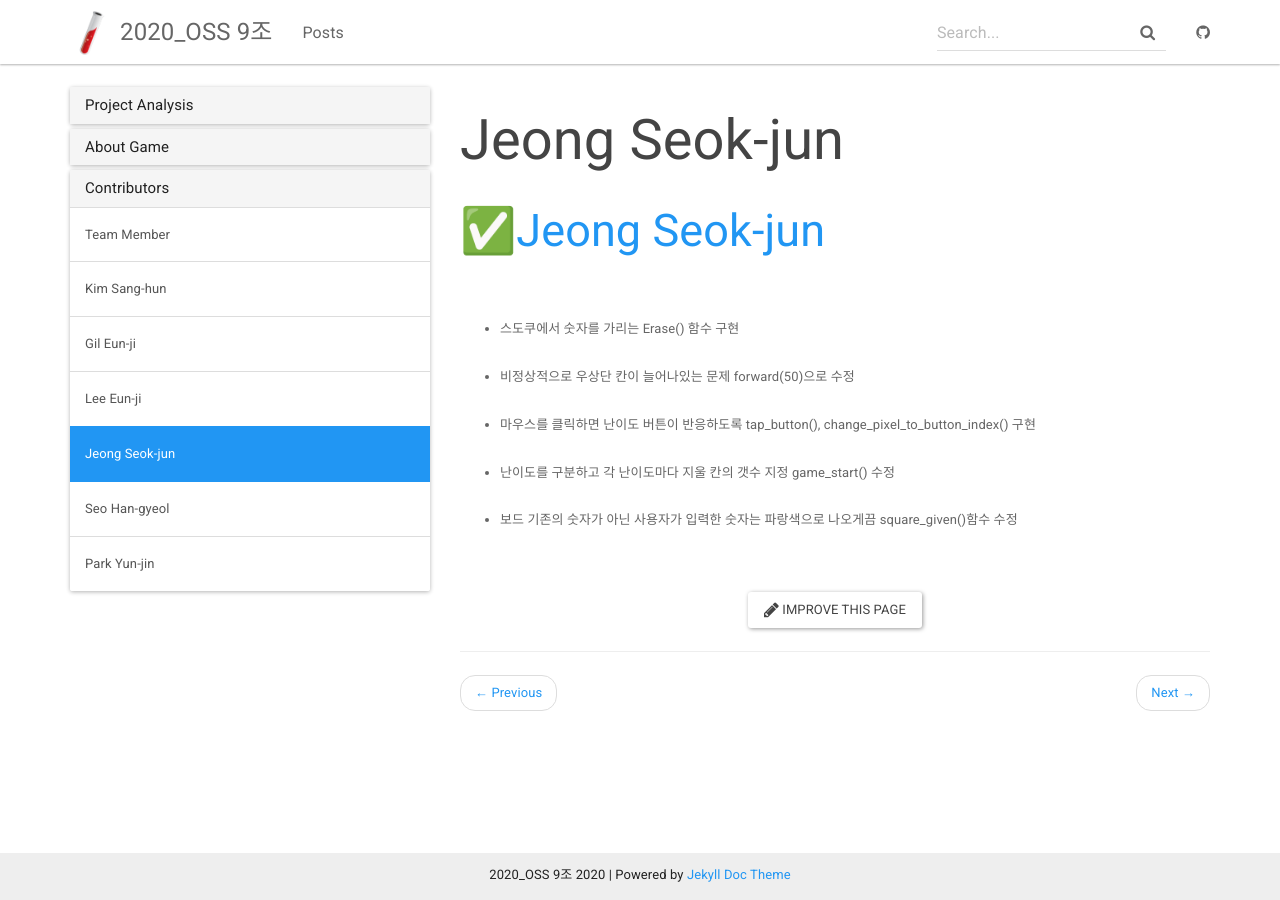
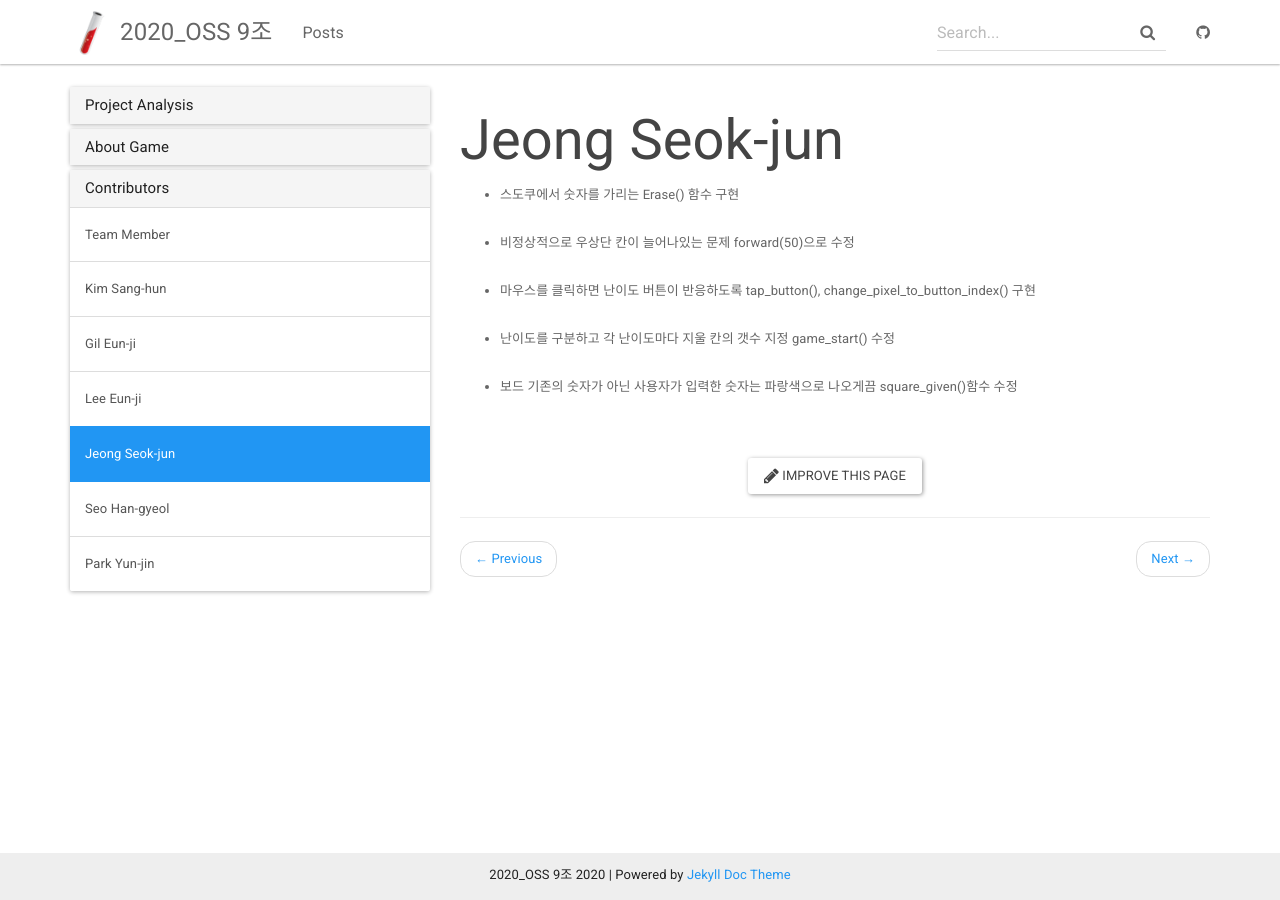
Before and after one commit to doolim98/2020-2-OSS-9, a Jekyll site: the page built from _docs/Teamrole/jeongseokjun_role.md, in a window 1280 px wide. Built offline with Jekyll 4.4.1, drawn with Linux system fonts in a browser that asks for light colours.

Commit message:
Update jeongseokjun_role.md

```diff
--- a/_docs/Teamrole/jeongseokjun_role.md
+++ b/_docs/Teamrole/jeongseokjun_role.md
@@ -2,7 +2,6 @@
 title: Jeong Seok-jun
 permalink: /docs/jeongseokjun_role/
 ---
-## &#9989;[Jeong Seok-jun](https://github.com/June1010)<br><br>
 - 스도쿠에서 숫자를 가리는 Erase() 함수 구현<br><br>
 - 비정상적으로 우상단 칸이 늘어나있는 문제 forward(50)으로 수정<br><br>
 - 마우스를 클릭하면 난이도 버튼이 반응하도록  tap_button(), change_pixel_to_button_index() 구현<br><br>
```
